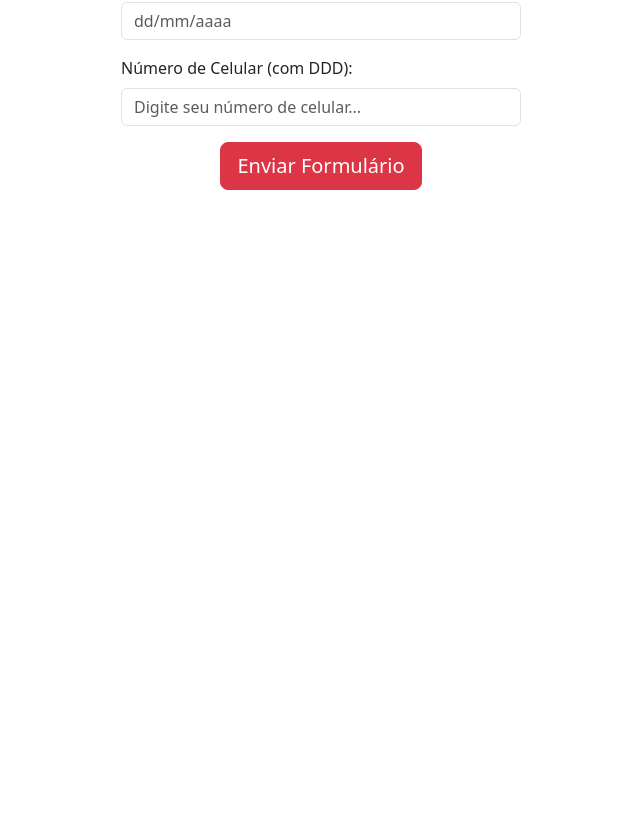
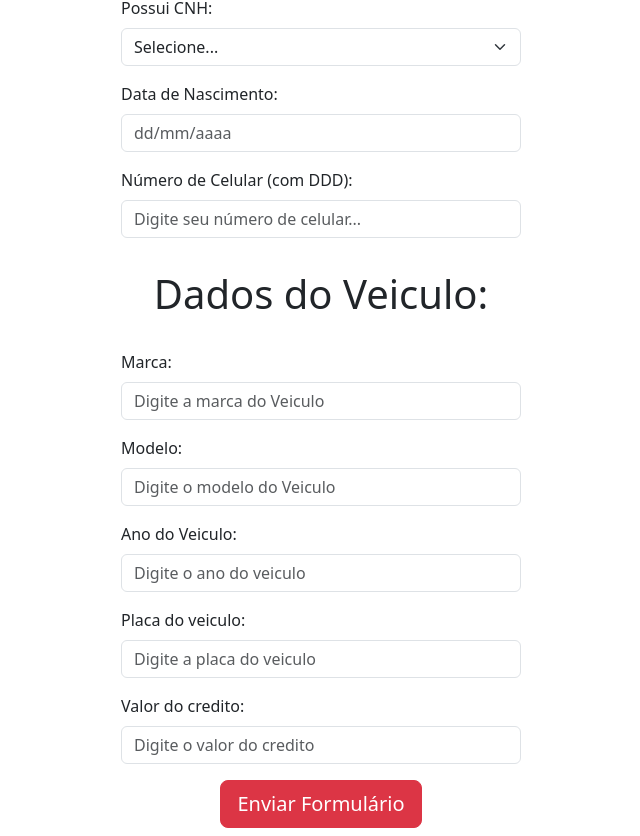
Before and after one commit to RicardoHilknerNeto/cadastro-auto-feira, a React (Vite) app: page / in a window 1280 px wide. Shown: the part 568-1404 px from the top of the page, without its empty margins (319-959 px from the left). Before the commit the page ends 800 px from the top, so only its background shows below. Built offline with nearby package versions, Linux system fonts and the light colour scheme.

Commit message:
Adicionando dados do veiculo

```diff
--- a/src/assets/components/Form.jsx
+++ b/src/assets/components/Form.jsx
@@ -3,7 +3,12 @@ import React, { useState, useRef } from 'react';
 import styled from 'styled-components';
 import InputMask from 'react-input-mask';
 import Button from 'react-bootstrap/Button';
-import 'bootstrap/dist/css/bootstrap.min.css'; // Importando o CSS do Bootstrap
+import 'bootstrap/dist/css/bootstrap.min.css';
+
+const Title = styled.h1`
+  text-align: center;
+  margin: 4vh 0;
+`;
 
 const FormWrapper = styled.div`
   max-width: 400px;
@@ -23,8 +28,6 @@ const ButtonAlign = styled.div`
   text-align: center;
 `;
 
-
-
 // Componente Header
 function Form() {
   // Use useRef para criar refs
@@ -33,6 +36,11 @@ function Form() {
   const choiceRef = useRef(null);
   const dateRef = useRef(null);
   const phoneNumberRef = useRef(null);
+  const marcaRef = useRef(null);
+  const modelRef = useRef(null);
+  const anoRef = useRef(null);
+  const placaRef = useRef(null);
+  const creditoRef = useRef(null);
 
   // Estado para armazenar os dados do formulário
   const [formData, setFormData] = useState({
@@ -41,6 +49,11 @@ function Form() {
     date: '',
     choice: '',
     phoneNumber: '',
+    marca: '',
+    model: '',
+    ano: '',
+    placa: '',
+    credito: '',
   });
 
   // Função para lidar com a mudança nos inputs do formulário
@@ -57,7 +70,7 @@ function Form() {
     e.preventDefault(); // Impede o recarregamento da página ao enviar o formulário
     // Aqui você pode adicionar a lógica para lidar com os dados do formulário
     console.log('Dados do formulário:', formData);
-    gotowhatsapp(formData); // Chama a função gotowhatsapp ao enviar o formulário
+    gotowhatsapp(formData);
   };
 
   // Função para redirecionar para o WhatsApp
@@ -67,6 +80,11 @@ function Form() {
     var choice = formData.choice;
     var date = formData.date;
     var phoneNumber = formData.phoneNumber;
+    var marcaRef = formData.marca;
+    var modelRef = formData.model;
+    var anoRef = formData.ano;
+    var placaRef = formData.placa;
+    var creditoRef = formData.credito;
 
     var url =
       "https://wa.me/11947946525?text=" +
@@ -81,16 +99,31 @@ function Form() {
       ",%0a" +
       "Data de Nascimento: " +
       date +
-      ",%0a" +  // Remova o ponto e vírgula desta linha
+      ",%0a" +
       "Número: " +
-      phoneNumber;
+      phoneNumber +
+      ",%0a" +
+      "Marca do veiculo: " +
+      marcaRef+
+      ",%0a" +
+      "Modelo: " +
+      modelRef+
+      ",%0a" +
+      "Ano: " +
+      anoRef+
+      ",%0a" +
+      "Placa: " +
+      placaRef+
+      ",%0a" +
+      "Credito: " +
+      creditoRef;
 
     window.open(url, "_blank").focus();
   }
 
-
   return (
     <>
+      <Title>Dados Pessoais:</Title>
       <FormWrapper>
         <form onSubmit={handleSubmit}>
           <FormGroup className="mb-3">
@@ -160,8 +193,6 @@ function Form() {
             />
           </FormGroup>
 
-
-
           <FormGroup className="mb-3">
             <Label htmlFor="phoneNumber">Número de Celular (com DDD):</Label>
             <InputMask
@@ -175,6 +206,78 @@ function Form() {
               onChange={handleInputChange}
               ref={phoneNumberRef}
               required
+            />
+          </FormGroup>
+
+          <Title>Dados do Veiculo:</Title>
+
+          <FormGroup className="mb-3">
+            <Label htmlFor="marca">Marca:</Label>
+            <input
+              type="text"
+              id="marca"
+              name="marca"
+              className="form-control"
+              placeholder="Digite a marca do Veiculo"
+              value={formData.marca}
+              onChange={handleInputChange}
+              ref={marcaRef}
+            />
+          </FormGroup>
+
+          <FormGroup className="mb-3">
+            <Label htmlFor="model">Modelo:</Label>
+            <input
+              type="text"
+              id="model"
+              name="model"
+              className="form-control"
+              placeholder="Digite o modelo do Veiculo"
+              value={formData.model}
+              onChange={handleInputChange}
+              ref={modelRef}
+            />
+          </FormGroup>
+
+          <FormGroup className="mb-3">
+            <Label htmlFor="ano">Ano do Veiculo:</Label>
+            <input
+              id="ano"
+              name="ano"
+              className="form-control"
+              placeholder="Digite o ano do veiculo"
+              value={formData.ano}
+              onChange={handleInputChange}
+              onInput={(event) => event.target.value = event.target.value.replace(/[^0-9]/g, '')}
+            />
+          </FormGroup>
+
+          <FormGroup className="mb-3">
+            <Label htmlFor="placa">Placa do veiculo:</Label>
+            <input
+              type="text"
+              id="placa"
+              name="placa"
+              className="form-control"
+              placeholder="Digite a placa do veiculo"
+              value={formData.placa}
+              onChange={handleInputChange}
+              ref={placaRef}
+            />
+          </FormGroup>
+
+          <FormGroup className="mb-3">
+            <Label htmlFor="credito">Valor do credito:</Label>
+            <InputMask
+              mask="R$ 99999999999"
+              maskChar=""
+              id="credito"
+              name="credito"
+              className="form-control"
+              placeholder="Digite o valor do credito"
+              value={formData.credito}
+              onChange={handleInputChange}
+              ref={creditoRef}
             />
           </FormGroup>
 
```
Lines whose indentation alone changed are shown as unchanged.
